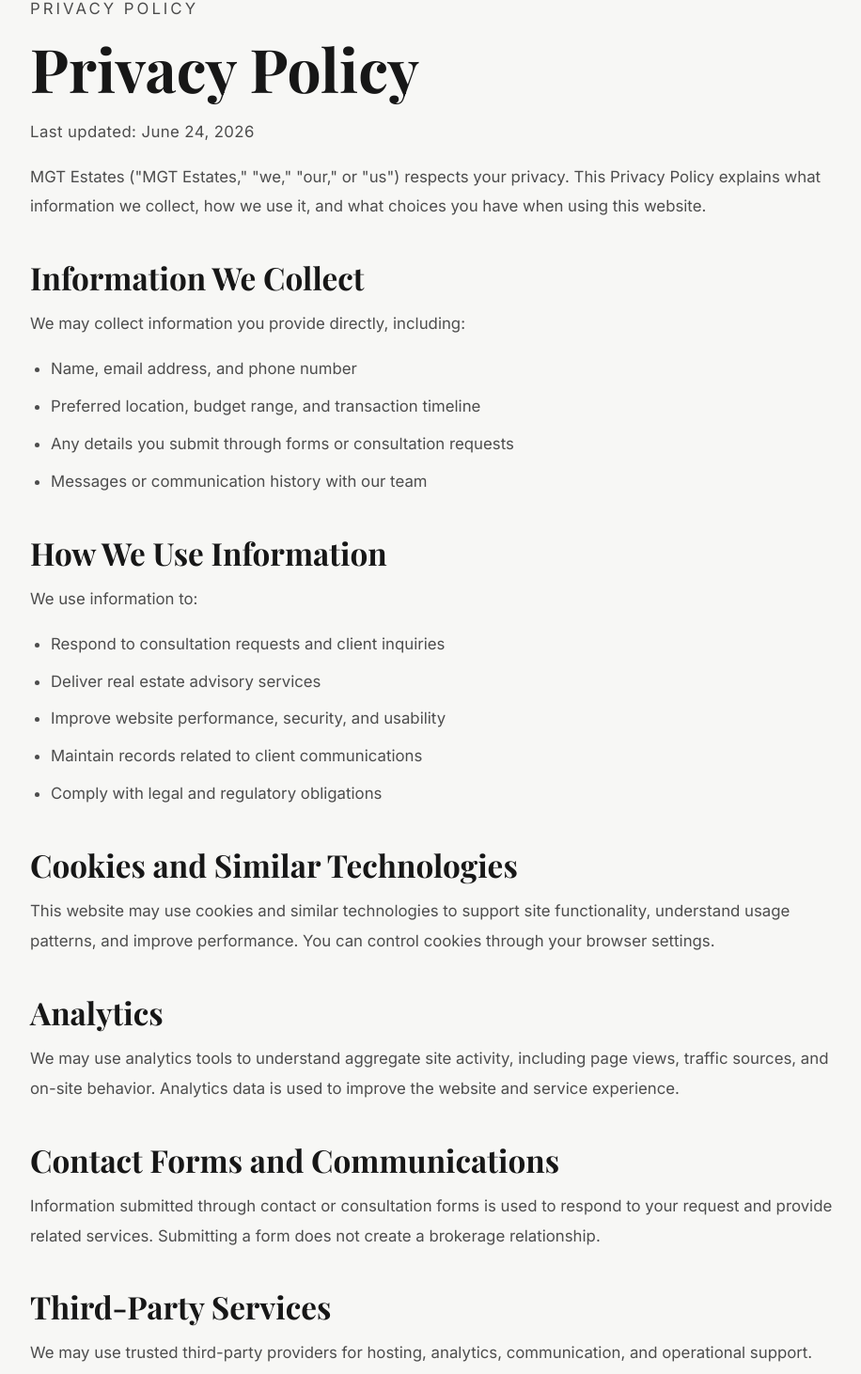
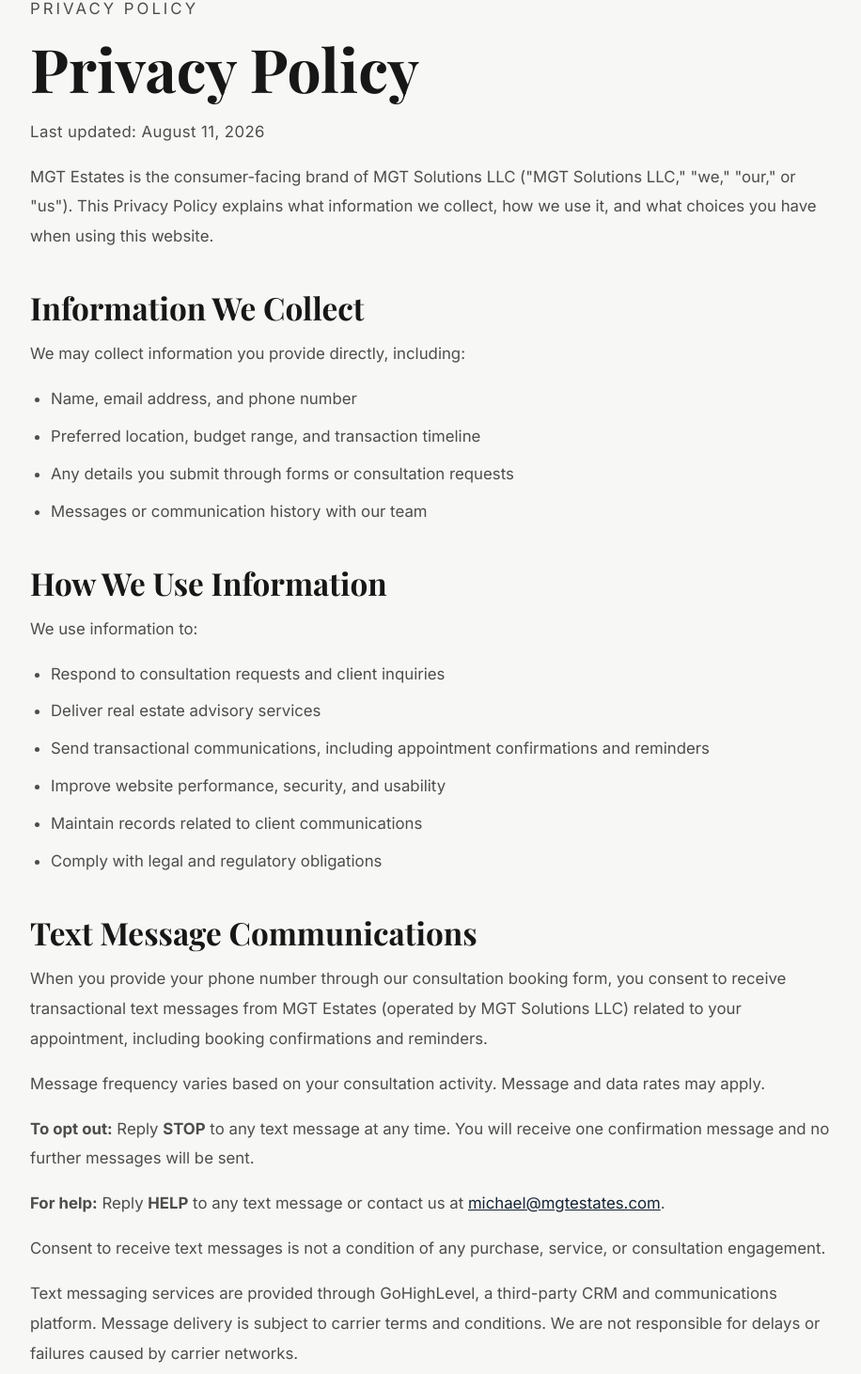
Before and after one commit to MGTEstates/mgt-estates-web, a Next.js app: page /privacy-policy in a window 1280 px wide. Shown: the part 236-1698 px from the top of the page at 94% size, without its empty margins (178-1094 px from the left). Built offline with nearby package versions, Linux system fonts and the light colour scheme; no server answers; a web font is replaced by a local one.

Commit message:
Implement A2P 10DLC compliance and legal identity updates

```diff
--- a/app/globals.css
+++ b/app/globals.css
@@ -1602,6 +1602,52 @@
   opacity: 0.8;
 }
 
+.consultation-sms-disclosure {
+  margin-top: 28px;
+  padding-top: 20px;
+  border-top: 1px solid #e6ebf0;
+  display: grid;
+  gap: 10px;
+}
+
+.consultation-sms-disclosure p {
+  margin: 0;
+  font-size: 0.82rem;
+  line-height: 1.75;
+  color: #7a7a76;
+}
+
+.consultation-sms-disclosure strong {
+  color: #5a5a56;
+  font-weight: 500;
+}
+
+.consultation-sms-disclosure a {
+  color: #5a5a56;
+  text-decoration: none;
+  border-bottom: 1px solid rgba(90, 90, 86, 0.35);
+  transition: border-color 0.2s ease, opacity 0.2s ease;
+}
+
+.consultation-sms-disclosure a:hover {
+  border-bottom-color: #5a5a56;
+  opacity: 0.8;
+}
+
+.consultation-sms-disclosure a:focus-visible {
+  outline: 2px solid #162434;
+  outline-offset: 3px;
+  border-bottom: none;
+}
+
+.consultation-sms-disclosure-divider {
+  display: inline-block;
+  margin: 0 10px;
+  color: #b0b0ac;
+  font-size: 0.78rem;
+  line-height: 1;
+}
+
 @media (max-width: 768px) {
   .consultation-hero {
     padding: 90px 24px 28px;
--- a/app/layout.tsx
+++ b/app/layout.tsx
@@ -89,6 +89,7 @@
   "@context": "https://schema.org",
   "@type": "RealEstateAgent",
   name: siteConfig.name,
+  legalName: "MGT Solutions LLC",
   url: siteConfig.url,
   email: "michael@mgtestates.com",
   telephone: "+1-832-403-4664",
@@ -97,10 +98,6 @@
     "Montgomery County, TX",
     "Conroe, TX",
     "Kingwood, TX",
-  ],
-  sameAs: [
-    "https://instagram.com",
-    "https://linkedin.com",
   ],
 };
 
--- a/app/privacy-policy/page.tsx
+++ b/app/privacy-policy/page.tsx
@@ -13,12 +13,13 @@
       <section className="legal-container">
         <p className="section-label">Privacy Policy</p>
         <h1>Privacy Policy</h1>
-        <p className="legal-updated">Last updated: June 24, 2026</p>
+        <p className="legal-updated">Last updated: August 11, 2026</p>
 
         <p>
-          MGT Estates ("MGT Estates," "we," "our," or "us") respects your
-          privacy. This Privacy Policy explains what information we collect,
-          how we use it, and what choices you have when using this website.
+          MGT Estates is the consumer-facing brand of MGT Solutions LLC
+          ("MGT Solutions LLC," "we," "our," or "us"). This Privacy Policy
+          explains what information we collect, how we use it, and what choices
+          you have when using this website.
         </p>
 
         <h2>Information We Collect</h2>
@@ -35,10 +36,44 @@
         <ul>
           <li>Respond to consultation requests and client inquiries</li>
           <li>Deliver real estate advisory services</li>
+          <li>Send transactional communications, including appointment
+              confirmations and reminders</li>
           <li>Improve website performance, security, and usability</li>
           <li>Maintain records related to client communications</li>
           <li>Comply with legal and regulatory obligations</li>
         </ul>
+
+        <h2>Text Message Communications</h2>
+        <p>
+          When you provide your phone number through our consultation booking
+          form, you consent to receive transactional text messages from MGT
+          Estates (operated by MGT Solutions LLC) related to your appointment,
+          including booking confirmations and reminders.
+        </p>
+        <p>
+          Message frequency varies based on your consultation activity.
+          Message and data rates may apply.
+        </p>
+        <p>
+          <strong>To opt out:</strong> Reply <strong>STOP</strong> to any
+          text message at any time. You will receive one confirmation message
+          and no further messages will be sent.
+        </p>
+        <p>
+          <strong>For help:</strong> Reply <strong>HELP</strong> to any text
+          message or contact us at{' '}
+          <a href="mailto:michael@mgtestates.com">michael@mgtestates.com</a>.
+        </p>
+        <p>
+          Consent to receive text messages is not a condition of any purchase,
+          service, or consultation engagement.
+        </p>
+        <p>
+          Text messaging services are provided through GoHighLevel, a
+          third-party CRM and communications platform. Message delivery is
+          subject to carrier terms and conditions. We are not responsible for
+          delays or failures caused by carrier networks.
+        </p>
 
         <h2>Cookies and Similar Technologies</h2>
         <p>
@@ -85,8 +120,8 @@
           <li>Withdraw consent where processing is consent-based</li>
         </ul>
         <p>
-          To make a request, contact us at
-          <a href="mailto:michael@mgtestates.com"> michael@mgtestates.com</a>.
+          To make a request, contact us at{' '}
+          <a href="mailto:michael@mgtestates.com">michael@mgtestates.com</a>.
         </p>
 
         <h2>Children's Privacy</h2>
@@ -112,7 +147,7 @@
         <p>
           For privacy-related questions, contact:
           <br />
-          MGT Estates
+          MGT Estates (operated by MGT Solutions LLC)
           <br />
           <a href="mailto:michael@mgtestates.com">michael@mgtestates.com</a>
           <br />
--- a/components/layout/Footer.tsx
+++ b/components/layout/Footer.tsx
@@ -79,7 +79,11 @@
       <div className="footer-divider"></div>
 
       <div className="footer-bottom">
-        <span>© 2026 MGT Estates. All Rights Reserved.</span>
+        <span>
+          © 2026 MGT Solutions LLC. All Rights Reserved.
+          <br />
+          MGT Estates is the consumer-facing brand of MGT Solutions LLC.
+        </span>
         <span>Designed and developed by MGT Estates.</span>
       </div>
     </footer>
```
Also changed, not shown: app/consultation/page.tsx (+20 -0 lines), app/terms/page.tsx (+32 -24 lines).
